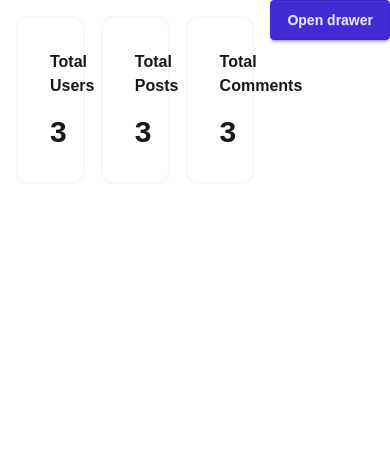
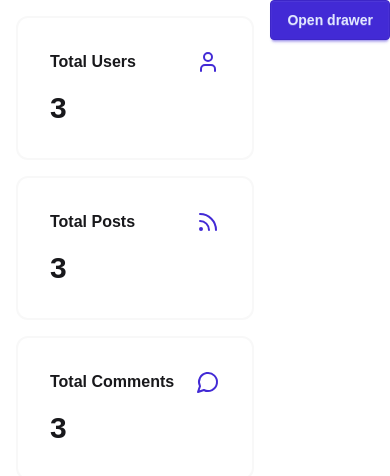
Before and after one commit to bilelhamitouche/bites-and-bytes-blog, a React (Vite) app in the folder admin-panel/: page / in a window 390 px wide. Shown: the top 476 px of the page. Built offline with nearby package versions, Linux system fonts and the light colour scheme.

Commit message:
made the dashboard responsive

```diff
--- a/admin-panel/src/routes/index.tsx
+++ b/admin-panel/src/routes/index.tsx
@@ -7,7 +7,7 @@
 
 function IndexComponent() {
   return (
-    <div className="grid grid-cols-3 grid-rows-1 items-center w-full gap-4">
+    <div className="grid lg:grid-cols-3 md:grid-cols-2 sm:grid-cols-1 items-center w-full gap-4">
       <DashboardCard
         text="Users"
         icon={<User className="text-primary" />}
```
